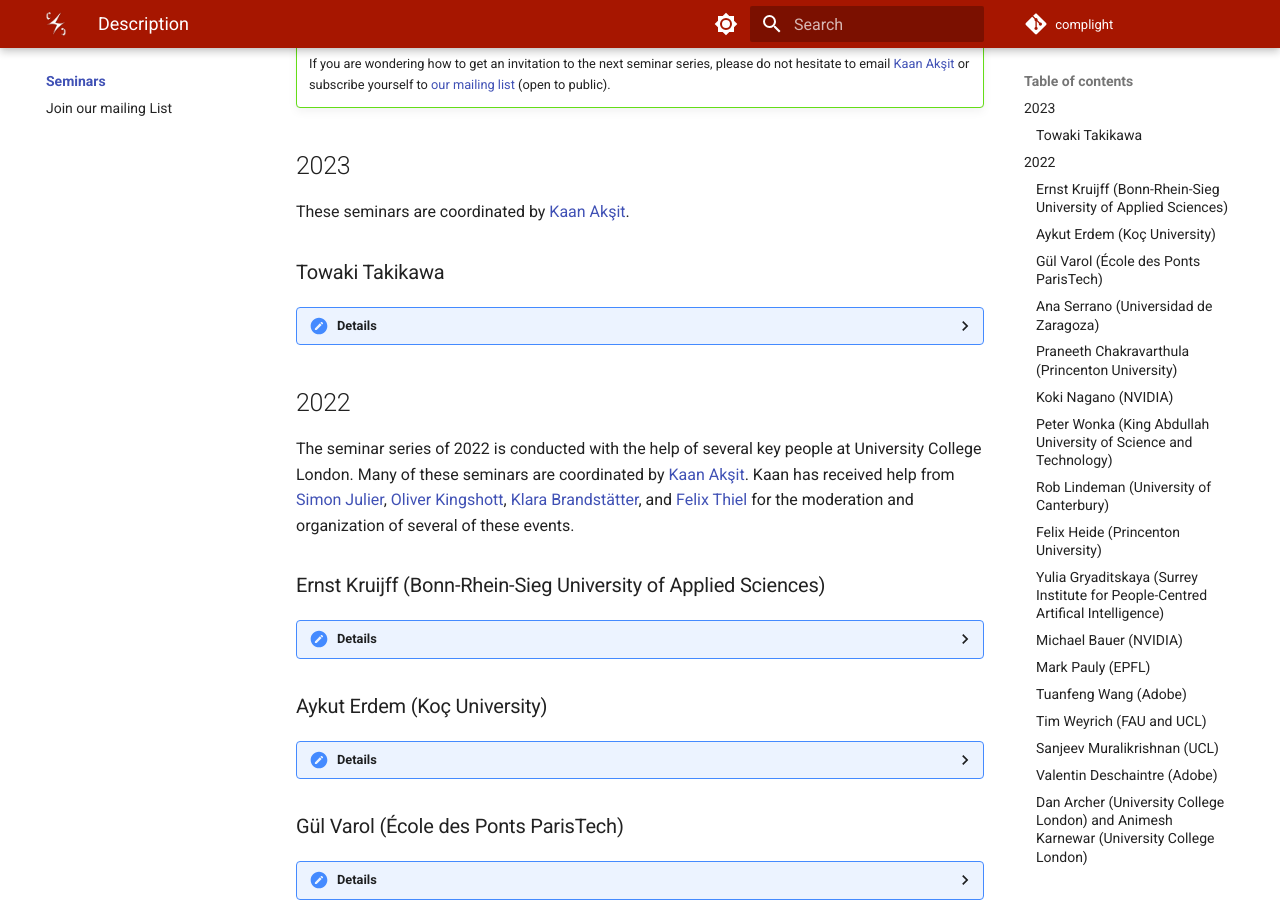
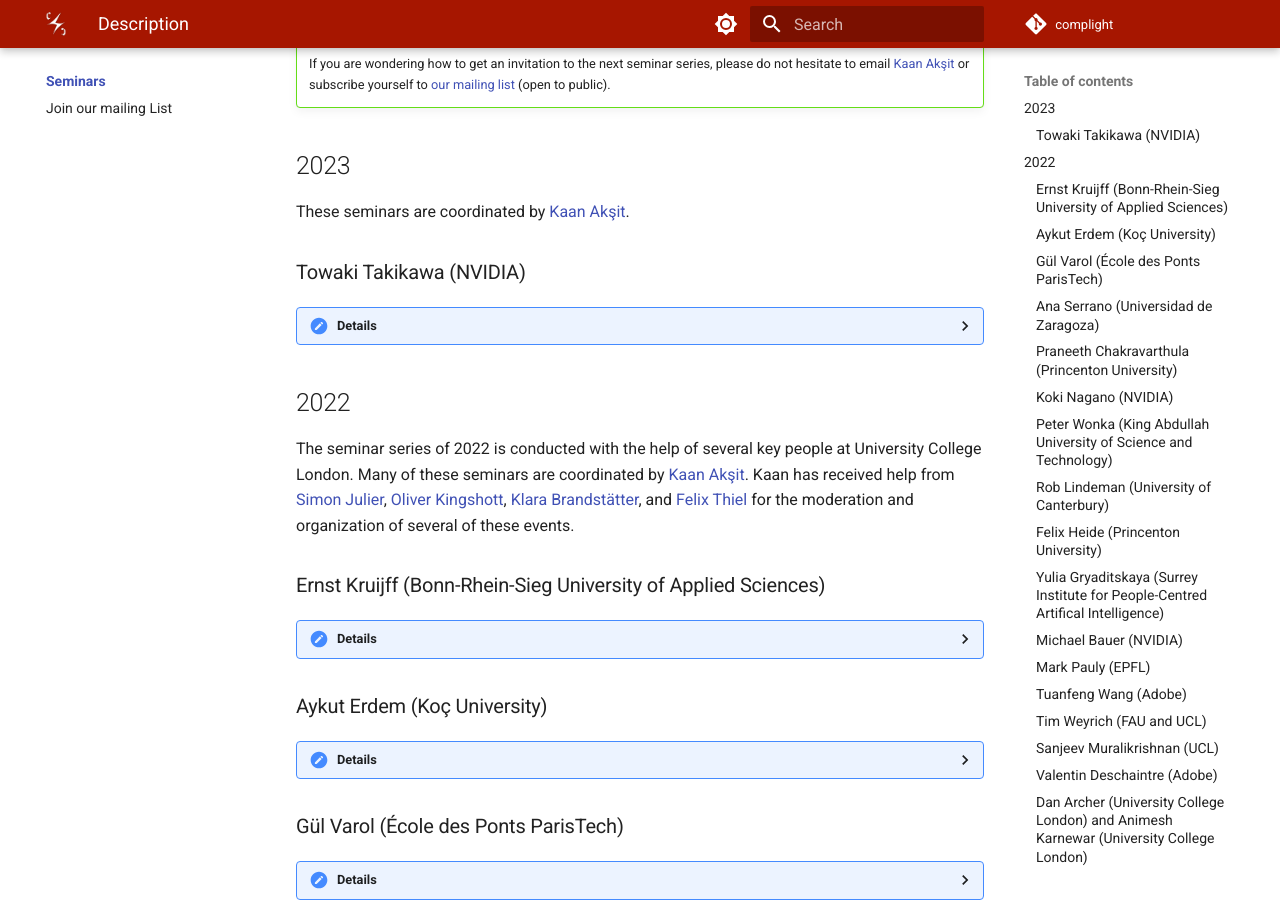
Before and after one commit to complight/complight.github.io, an MkDocs documentation site: the page built from docs/seminars/index.md, in a window 1280 px wide and 900 px high, scrolled down 367 px. Built offline with MkDocs 1.6.1 and Material for MkDocs 9.7.7, drawn with Linux system fonts in a browser that asks for light colours.

Commit message:
Updating seminars page.

```diff
--- a/docs/seminars/index.md
+++ b/docs/seminars/index.md
@@ -11,7 +11,7 @@ Overall, seminars are a blend of internal and external presenters.
 These seminars are coordinated by [Kaan Akşit](https://kaanaksit.com).
 
 
-### Towaki Takikawa
+### Towaki Takikawa (NVIDIA)
 ??? Details
     **Date:**
     8th February 2023
```
